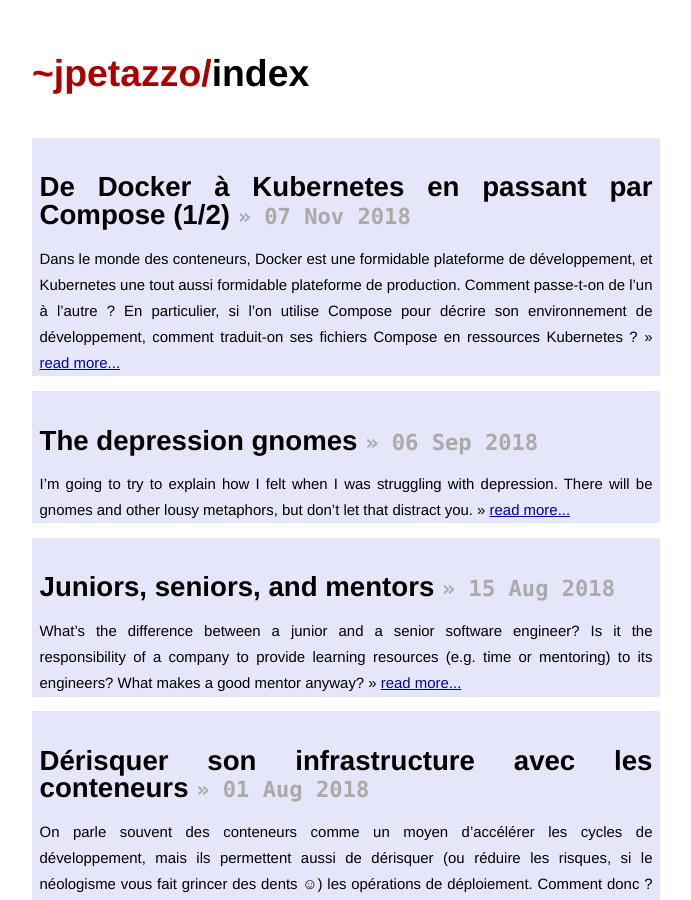
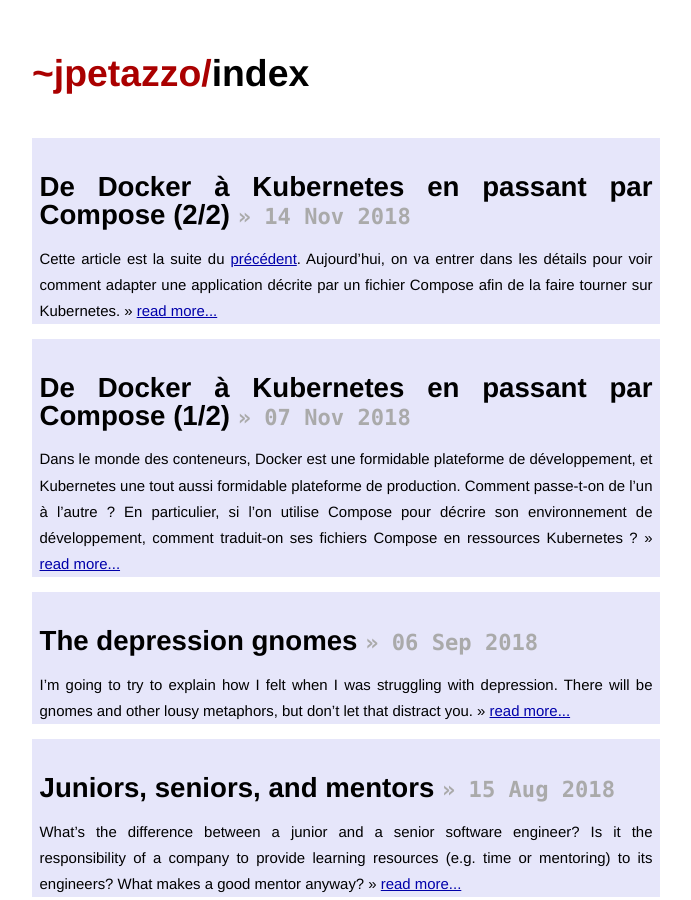
Before and after one commit to jpetazzo/jpetazzo.github.io, a Jekyll site: the page built from index.html, in a window 1280 px wide and 900 px high. Shown: the whole window, without its empty margins (294-985 px from the left). Built offline with Jekyll 4.4.1, drawn with Linux system fonts in a browser that asks for light colours; some of the changed lines change nothing that is shown.

Commit message:
De Compose à Kubernetes, partie 2

````diff
--- a/_posts/2018-11-07-docker-compose-kubernetes-1.markdown
+++ b/_posts/2018-11-07-docker-compose-kubernetes-1.markdown
@@ -274,8 +274,8 @@
 
 J'ai annoté le fichier Compose afin d'indiquer en face de chaque
 ligne comment je l'ai traduite en ressources Kubernetes.
-La semaine prochaine, je publierai la seconde partie de cette
-article, dans laquelle je détaillerai point par point comment
+Dans ce [second article](/2018/11/14/docker-compose-kubernetes-2/),
+je vais détailler point par point comment
 j'ai établi la correspondance entre Compose et Kubernetes.
 
 Tout ça a demandé beaucoup de travail ; travail spécifique
@@ -317,7 +317,8 @@
 
 {% include ad_fr_long.markdown %}
 
-*La semaine prochaine, je publierai la seconde partie de cette
-article, qui entrera dans les détails techniques pour expliquer
+*Dans [la seconde partie de cette
+article](/2018/11/14/docker-compose-kubernetes-2/), on va entrer
+dans les détails techniques pour expliquer
 comment on a adapté cette application LAMP pour la faire tourner
 sur Kubernetes!*
--- /dev/null
+++ b/_posts/2018-11-14-docker-compose-kubernetes-2.markdown
@@ -0,0 +1,431 @@
+---
+layout: post
+title: "De Docker à Kubernetes en passant par Compose (2/2)"
+---
+
+Cette article est la suite du [précédent](/2018/11/07/docker-compose-kubernetes-1/).
+Aujourd'hui, on va entrer dans les détails pour voir
+comment adapter une application décrite par un fichier
+Compose afin de la faire tourner sur Kubernetes.
+
+*If you still can't read French and wonder what this
+post is about: it's an in-depth description of a technique
+that one can use to transform an app described by a Compose file
+into a set of Kubernetes resources.*
+
+J'aime bien écrire des articles pour mon blog, mais j'aime
+encore mieux former des gens brillants (par exemple, vous,
+chers lecteurs) à tous ces sujets : les conteneurs,
+Kubernetes, Docker ... Du coup, petite annonce :
+
+{% include ad_fr_short.markdown %}
+
+
+## Résumé des épisodes précédents
+
+On veut donc "Kubernetiser" le Compose file ci-dessous :
+
+
+```yaml
+# Fichier Compose                                                  | traduction
+version: "3"                                                       |
+  services:                                                        |
+    php:                                                           | deployment/php
+      image: jpetazzo/apptruc:v1.2.3                               | deployment/php
+      external_links:                                              | service/db
+      - 'mariadb_db_1:db'                                          | service/db
+      working_dir: /var/www/                                       | ignoré
+      volumes:                                                     | \
+      - './apache2/sites-available/:/etc/apache2/sites-available/' |  \
+      - '/var/logs/apptruc/:/var/log/apache2/'                     |   \
+      - '/var/volumes/apptruc/wp-config.php:/var/www/wp-config.php'|    \ volumes
+      - '/var/volumes/apptruc/uploads:/var/www/wp-content/uploads' |    /
+      - '/var/volumes/apptruc/composer:/root/.composer'            |   /
+      - '/var/volumes/apptruc/.htaccess:/var/www/.htaccess'        |  /
+      - '/var/logs/apptruc/app.log:/var/www/logs/application.log'  | /
+      ports:                                                       | service/php
+      - 8082:80                                                    | service/php
+      healthcheck:                                                 | \
+        test: ["CMD", "curl", "-f", "http://localhost/healthz"]    |  \
+        interval: 30s                                              |   liveness probe
+        timeout: 5s                                                |  /
+        retries: 2                                                 | /
+      extra_hosts:                                                 | hostAliases
+      - 'sso.apptruc.fr:10.10.22.34'                               | hostAliases
+```
+
+Pour rappel, c'est un vrai fichier Compose utilisé par
+un de mes clients. J'ai uniquement changé les noms d'image
+et d'hôte par souci de confidentialité, mais en dehors de ça,
+cest un vrai fichier représentatif de ce qu'on trouve dans
+la nature.
+
+J'ai annoté le fichier pour montrer (dans la partie droite)
+à quel concept ou ressource Kubernetes correspond chaque ligne.
+
+Maintenant, voyons ça un peu plus en détail !
+
+
+## Où sont mes conteneurs ?
+
+Tout d'abord. pour chaque service (au sens de Compose),
+j'ai créé un *Deployment* dans Kubernetes. Par simplicité, je nomme
+ce *Deployment* comme le service Compose (ici, `php`).
+
+Pour générer le YAML de mon *Deployment*,
+j'utilise la commande suivante:
+
+```bash
+kubectl create deployment php \
+        --image jpetazzo/apptruc:v1.2.3 \
+        --dry-run -o yaml
+```
+
+*Normalement,* cette commande génère la description d'une
+ressource (ici, un `deployment`) puis crée cette ressource
+sur le cluster. Mais comme on utilise l'option `--dry-run`,
+on se contente de générer la description, sans créer la ressource.
+On assure l'affichage de cette description au format YAML avec
+(vous l'aurez sûrement deviné) le `-o yaml`.
+
+Juste là, tout va bien.
+
+
+## Connexions sortantes
+
+Ensuite, je vois une section `external_links`, qui va faire correspondre
+le conteneur `mariadb_db_1` au nom `db`. Je vais donc créer un service Kubernetes
+qui va s'appeler `db`. Plusieurs options s'offrent à moi.
+
+Dans le cas présent, il se trouve que la base de données `mariadb_db_1`
+est exposée sur le port 3306 sur une machine appelée `db.apptruc.fr`.
+La solution la plus simple est alors de créer un service de type `ExternalName`.
+Concrètement, cela va se contenter d'ajouter un enregistrement DNS de
+type `CNAME` dans le DNS de Kubernetes (kube-dns ou CoreDNS, selon la
+version de Kubernetes qu'on utilise). Du coup, quand mon application
+va résoudre le nom `db`, le DNS de Kubernetes va lui dire "le nom
+`db` correspond au `CNAME` `db.apptruc.fr` ; au passage, l'adresse
+IP correspondante est `10.20.30.40`."
+
+Si mon serveur MariaDB n'est pas dans le DNS (et que j'ai juste son
+adresse IP), mauvaise nouvelle : à l'heure où j'écris ces lignes
+(Kubernetes 1.12), un `ExternalName` ne peut pas pointer directement
+vers une adresse IP. Si je ne peux pas (ou ne veux pas) créer une
+entrée DNS pour mon serveur MariaDB, je peux utiliser [nip.io](http://nip.io/).
+Grâce à nip.io, je peux obtenir un nom DNS pour n'importe quelle
+adresse IP. Il suffit d'ajouter `.nip.io` derrière l'adresse IP !
+Autrement dit, si mon serveur MariaDB a l'adresse `10.20.30.40`,
+je peux créer un `ExternalName` pointant vers `10.20.30.40.nip.io`
+et le tour est joué.
+
+(Notons au passage que même si nip.io est très pratique, l'utiliser
+crée un dépendance à un service externe. Cela implique aussi que
+notre cluster a accès à Internet. Ce n'est pas une contrainte très
+lourde dans la majorité des cas, sauf pour les gens qui font tourner
+des clusters totalement isolés de l'extérieur...)
+
+Tout ça fonctionne uniquement si mon serveur MariaDB est exposé sur
+le port par défaut (3306). Comment faire si mon serveur est exposé
+sur un autre port ?
+
+**Option 1 : un [ambassadeur](https://docs.docker.com/v17.09/engine/admin/ambassador_pattern_linking/).**
+Dans le cas présent, je pourrais
+utiliser [hamba](https://github.com/jpetazzo/hamba). Cela me ferait ajouter un *Deployment*.
+L'ambassadeur va écouter sur le port 3306, et relayer chaque
+connexion vers l'adresse et port qu'on voudra. On pourrait
+aussi utiliser un proxy MySQL comme ambassadeur.
+
+**Option 2 : un service `ClusterIP` et un *backend* statique.**
+Normalement, dans Kubernetes, un service obtient la liste
+des *backends* (ou *endpoints*) grâce à un sélecteur. Par exemple, le sélecteur
+peut indiquer "ce service correspond à tous les pods ayant
+le label `app=toto`". À chaque fois qu'un pod ayant ce label
+apparaît ou disparaît, il est ajouté ou enlevé de la liste
+des *backends* pour le service. Cela revient à une reconfiguration
+dynamique de *load balancer*. Mais on peut aussi créer un
+service sans sélecteur, puis gérer les *backends* soi-même.
+
+Comme faire en pratique ? Tout simplement en chargeant un
+fichier YAML similaire à l'exemple ci-dessous via `kubectl create`:
+
+```yaml
+---
+apiVersion: v1
+kind: Service
+metadata:
+  name: db
+spec:
+  ports:
+  - name: "3306"
+    port: 3306
+    protocol: TCP
+    targetPort: 3306
+  type: ClusterIP
+---
+apiVersion: v1
+kind: Endpoints
+metadata:
+  name: db
+subsets:
+- addresses:
+  - ip: 10.20.30.40     # Changer ça
+  ports:
+  - name: "3306"
+    port: 12345         # Et ça
+    protocol: TCP
+```
+
+(Remplacez `10.20.30.40` et `12345` par l'adresse IP et le
+port auquel le service doit correspondre, et le tour est joué!)
+
+
+## Évitez de déployer trop gras, trop salé ou trop sucré
+
+La ligne suivante du fichier Compose est `working_dir`.
+Dans l'absolu, je pourrais répercuter cette directive dans
+le fichier YAML du déploiement `php`. Mais dans ce cas
+précis, je me suis posé la question : est-ce que cette
+directive est nécessaire ? Il s'avère qu'elle n'était pas
+utile, donc on s'en est débarrassé.
+
+Il y a une petite leçon importante ici : d'un côté,
+c'est important de s'assurer qu'on a bien transcrit toutes
+les informations présentes dans le fichier Compose. De
+l'autre, recopier aveuglément les informations peut conduire
+à une accumulation de petites choses inutiles (voire
+contre-productives), dont on ne sait plus trop à quoi
+elles servent.
+
+C'est particulièrement vrai dans des (longs) fichiers
+de configuration, et tout particulièrement des fichiers
+générés. Ces fichiers ont tendance à être longs (un programme
+sera toujours moins paresseux qu'un humain et ne rechignera
+jamais à ajouter des lignes!) et pas toujours commentés.
+
+Il m'est arrivé bien trop souvent de faire le ménage
+dans un configuration de plusieurs centaines de lignes,
+la réduisant à moins de dix lignes utiles. Tout le reste,
+c'était des valeurs par défaut, ou bien sans incidence
+sur l'application. Le résultat, c'est une configuration
+beaucoup plus lisible, facile à comprendre, et facile
+à porter ou traduire lorsqu'on change de système ou
+tout simplement qu'on fait une montée en version.
+
+
+## Monter les volumes
+
+Puis, on a une ribambelle de volumes. On a pu les classer en
+trois catégories :
+
+- configuration,
+- logs,
+- *assets* (images et autres).
+
+La configuration et les logs sont répartis sur plusieurs
+répertoires. On aurait pu créer plusieurs volumes de
+configuration et plusieurs volumes de logs, mais on
+a choisi une méthode légèrement différente.
+
+Pour commencer, on rassemble tous les fichiers de
+configuration identifiés dans un répertoire `config`,
+puis on transforme ce répertoire en une *ConfigMap*
+Kubernetes avec la commande suivante :
+
+```bash
+kubectl create configmap config --from-file=config \
+        --dry-run -o yaml > configmap-config.yaml
+```
+
+Cette *ConfigMap* sera montée sous forme de volume
+(par exemple dans `/config`), ce qui va
+rematérialiser le contenu du répertoire `config` dans chaque
+container de l'application.
+
+Puis, on va modifier la commande de lancement de l'application,
+afin de créer des liens symboliques vers tous ces fichiers.
+Ainsi, à l'emplacement de chaque fichier de configuration
+attendu par l'application, on aura un lien symbolique pointant
+vers le fichier de configuration contenu dans `/config`,
+et ce répertoire correspond à une *ConfigMap* Kubernetes.
+
+On procède de manière similaire pour les logs. Là encore,
+chaque fichier ou répertoire de log de l'application est
+remplacé par un lien symbolique vers `/logs`, et `/logs`
+est un volume.
+
+Voici un extrait du fichier YAML du *Deployment* `php`:
+
+```yaml
+command:
+- "sh"
+- "-c"
+- |
+  set -e
+  ln -sf /config/wp-config.php /var/www/wp-config.php
+  ln -sf /config/.htaccess /var/www/.htaccess
+  mkdir /etc/apache2/sites-include
+  ln -sf /config/url-redirections /etc/apache2/sites-include/url-redirections
+  ln -sf /config/000-default.conf /etc/apache2/sites-available/000-default.conf
+  [ -d /logs/apache2 ] || mv /var/log/apache2 /logs/apache2
+  ln -sf /logs/apache2 /var/log/apache2
+  ln -sf /logs/application.log /var/www/logs/application.log
+  exec sudo apachectl -DFOREGROUND
+```
+
+Il y a pas mal de choses à dire sur cette section `command` !
+
+- Chaque volume déclaré dans le fichier Compose se trouve traduit
+  ici (par une commande `ln -sf` adéquate).
+- Puisqu'on a plusieurs commandes à exécuter, on le fait
+  via `sh -c "une_commande && une_autre_commande && encore_une"`.
+- Plutôt que d'enchaîner toutes les commandes avec `&&`, on
+  place un `set -e` au début. Cela évite d'oublier un `&&`
+  malencontreusement (ce qui aurait pour conséquence de
+  permettre le lancement de l'application même si un lien
+  n'a pas pu être créé correctement).
+- Afin de rendre ça lisible, on utilise une chaîne YAML
+  multi-lignes comme argument de `sh -c`. Imaginez ce
+  que ça donnerait si le script était condensé sur une
+  seule ligne avec des `;` pour séparer les commandes !
+- À la fin, quand on lance le point d'entrée du conteneur,
+  on le fait avec `exec`, afin que le point d'entrée soit
+  bien le PID 1 dans le conteneur. Si on faisait directement
+  `sudo apachectl` (sans `exec`), alors le PID 1 serait `sh`
+  et `sudo apachectl` serait un sous-processus.
+- Pour savoir quoi lancer (d'où vient ce `sudo apachectl`?)
+  on a simplement fait un `docker inspect` sur l'image.
+
+Enfin, pour les *assets*, la meilleure méthode serait
+(idéalement!) de remplacer ce répertoire partagé par un
+*object store*. Mais cela implique des modifications assez
+lourdes sur l'application, donc en attendant, on peut
+utiliser (par exemple) un partage NFS.
+
+Les volumes et les *ConfigMaps* sont des concepts complexes.
+Si vous voulez en savoir plus à ce sujet, vous pouvez
+consulter :
+
+- [la documentation Kubernetes sur les volumes](https://kubernetes.io/docs/concepts/storage/volumes/),
+- [notre support de formation sur les volumes](https://container.training/kube-selfpaced.yml.html#toc-volumes),
+- [la documentation Kubernetes sur les ConfigMaps](https://kubernetes.io/docs/tasks/configure-pod-container/configure-pod-configmap/),
+- [notre support de formation sur la configuration des applicatifs avec Kubernetes](https://container.training/kube-selfpaced.yml.html#toc-managing-configuration).
+
+
+## Connexions entrantes
+
+On poursuit avec la section `ports`. Cette application
+se trouve derrière un *load balancer* HAProxy, configuré
+pour envoyer les requêtes sur le port 8082 de l'hôte Docker
+où elle se trouve. On va garder le même schéma, mais on
+va utiliser un service de type `NodePort` et configurer
+HAProxy pour envoyer les requêtes vers tous les nœuds
+de notre cluster Kubernetes, sur le port alloué.
+
+Si on avait voulu aller plus loin, on aurait pu créer
+un *Ingress*. Cela aurait permis de remplacer le *load
+balancer* HAProxy par un mécanisme mieux intégré à Kubernetes,
+comme [Traefik](https://traefik.io/) par exemple.
+
+Dans ce cas précis, mon client souhaitait garder ses
+*load balancers* existants afin de migrer plus progressivement.
+C'est une démarche très saine, qui limite la quantité
+de nouveaux outils à prendre en main pour les équipes
+opérationnelles. Du coup, on utilise un `NodePort`
+pour coller au plus près à l'existant.
+
+Pour en savoir plus sur les *Ingress*, vous pouvez consulter
+[la documentation Kubernetes](https://kubernetes.io/docs/concepts/services-networking/ingress/)
+ou notre [support de formation](https://container.training/kube-selfpaced.yml.html#toc-exposing-http-services-with-ingress-resources).
+
+
+## Sondes
+
+La section `healthcheck` est remplacée par une *liveness
+probe* dans le *Deployment*. Je ne vais pas entrer dans
+les détails (cet article est déjà assez long comme ça),
+et simplement mentionner que cela permet de détecter si
+le conteneur a un problème, et le redémarrer automatiquement
+le cas échéant. Pour en savoir plus sur ces sondes, et sur
+la différence entre les sondes de *liveness* et de *readiness*,
+je vous invite à consulter la [documentation](
+https://kubernetes.io/docs/tasks/configure-pod-container/configure-liveness-readiness-probes/
+) ou bien encore une fois notre [support de formation](
+https://container.training/kube-selfpaced.yml.html#toc-healthchecks
+).
+
+
+## Connexions sortantes (bis)
+
+Enfin, la section `extra_hosts` permet d'injecter
+des entrées DNS supplémentaires. Dans le cas présent,
+le nom `sso.apptruc.fr` correspond à une adresse IP
+publique, et (dans le cas précis du réseau de ce client)
+utiliser cette adresse IP publique fait passer le trafic par
+le firewall. La section `extra_hosts` permet de surcharger
+ce nom DNS afin de lui faire correspondre l'adresse IP
+privée du service, et y accéder directement, sans passer
+par le firewall. (C'est une topologie spécifique à ce client,
+mais qu'on retrouve dans d'autres circonstances ; par exemple,
+dans une infrastructure *cloud*, lorsqu'une machine interne
+accède à un service interne, mais via son adresse IP externe.)
+
+Cette section `extra_hosts` peut se traduire via une
+section `hostAliases` dans le *Deployment*.
+(C'est particulièrement bien expliqué dans la [documentation
+Kubernetes](
+https://kubernetes.io/docs/concepts/services-networking/add-entries-to-pod-etc-hosts-with-host-aliases/
+).)
+
+Cela dit, si on a plusieurs *Deployment* qui accèdent à
+un service de cette façon, on peut aussi souhaiter mettre
+en place quelque chose qui surcharge le nom DNS de ce service
+automatiquement pour tous les services.
+
+Pour des noms courts (comme `db` ou `api`) on peut créer
+un service Kubernetes (comme expliqué plus haut pour
+`db`), mais pour un nom contenant des points (comme
+`sso.apptruc.fr`) cela n'est pas possible, car on
+ne peut pas avoir de point dans le nom d'une ressource
+Kubernetes. On peut, en revanche, configurer le
+DNS de Kubernetes pour "détourner" les requêtes pour
+`sso.apptruc.fr` afin de renvoyer une adresse IP de
+notre choix. Là aussi, il s'agit d'une opération non
+triviale. Si vous voulez en savoir plus à ce sujet,
+vous pouvez consulter [cet excellent article en anglais](
+https://coredns.io/2017/05/08/custom-dns-entries-for-kubernetes/).
+
+Une autre solution est de changer le code afin
+d'accéder à `sso` (au lieu de `sso.apptruc.fr`) puis
+créer un service `sso`.
+
+
+## Conclusions
+
+Ouf ! On a converti notre application. Et comme
+vous pouvez le constater sur cet exemple en conditions
+réelles, les outils automatiques ont leurs limites.
+Un outil comme Kompose, aussi sophistiqué soit-il,
+n'aurait pas pu créer automatiquement un partage NFS pour nous.
+Les outils actuels ne sont pas capables de deviner
+quels fichiers sont des fichiers de configuration
+(et peuvent être encapsulés dans une *ConfigMap*) et
+quels fichiers sont des logs (et peuvent être placés
+dans un volume *EmptyDir* partagé avec un conteneur
+*sidekick* les relayant vers notre plateforme de
+logging). Peut-être que ça viendra, mais on n'y est pas
+encore.
+
+Comme évoqué dans [l'article précédent](/2018/11/07/docker-compose-kubernetes-1/), il
+est plus efficace de prendre le problème par les deux
+bouts : d'un côté, utiliser un outil comme Kompose
+pour automatiser le boulot ; de l'autre, analyser
+le résultat, comprendre ce qui n'est pas traduit
+correctement, le corriger à la main, mais à terme,
+modifier le fichier Compose en amont de manière
+à ce que Kompose puisse mieux faire son travail lors
+de la prochaine passe.
+
+Dans tous les cas, on n'y coupe pas : il faut
+se familiariser avec Kubernetes !
+
+{% include ad_fr_long.markdown %}
````
